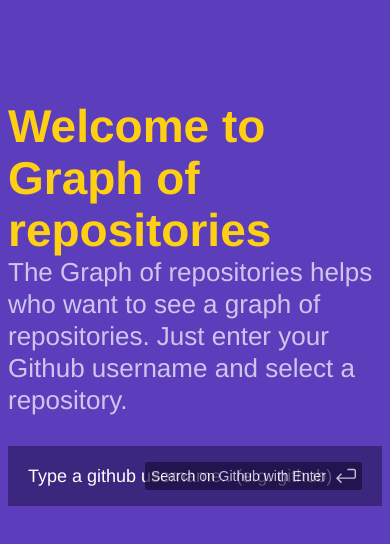
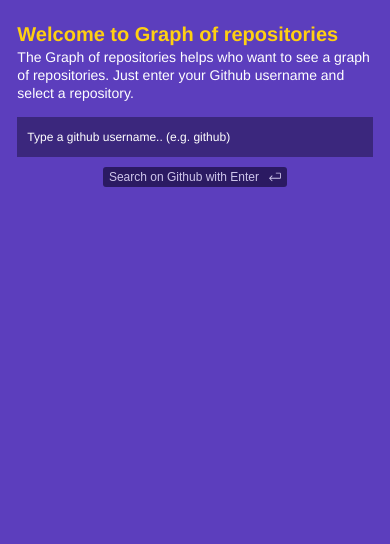
Before and after one commit to volcanioo/tech-assignment, a Vue app: page /#/ in a window 390 px wide. Shown: the top 544 px of the page. Built offline with nearby package versions, Linux system fonts and the light colour scheme.

Commit message:
responsive fixes and first load bug fixed

```diff
--- a/public/index.html
+++ b/public/index.html
@@ -3,7 +3,7 @@
   <head>
     <meta charset="utf-8">
     <meta http-equiv="X-UA-Compatible" content="IE=edge">
-    <meta name="viewport" content="width=device-width,initial-scale=1.0">
+    <meta name="viewport" content="width=device-width, initial-scale=1.0, maximum-scale=1.0, user-scalable=no" />
     <link rel="icon" href="<%= BASE_URL %>favicon.ico">
     <title>tech-assignment</title>
   </head>
--- a/src/assets/style.scss
+++ b/src/assets/style.scss
@@ -1,7 +1,34 @@
+@mixin breakpoint($class) {
+    @if $class==xs {
+        @media (max-width: 578px) {
+            @content;
+        }
+    } @else if $class==sm {
+        @media (max-width: 768px) {
+            @content;
+        }
+    } @else if $class==md {
+        @media (max-width: 992px) {
+            @content;
+        }
+    } @else if $class==lg {
+        @media (max-width: 1200px) {
+            @content;
+        }
+    }  @else if $class==xl {
+        @media (max-width: 1640px) {
+            @content;
+        }
+    } @else {
+        @warn "Breakpoint mixin supports: xs, sm, md, lg, xl, xxl";
+    }
+}
 body {
     background: #5c3ebd;
 }
 * {
+    scroll-behavior: smooth;
+    -webkit-overflow-scrolling: touch;
     outline: none;
     box-sizing: border-box;
 }
@@ -17,10 +44,35 @@
     font-weight: 700;
     color: #ffd011;
     margin: 0;
+    @include breakpoint(md) {
+        font-size: 36px;
+        line-height: 42px;
+    }
+    @include breakpoint(sm) {
+        font-size: 26px;
+        line-height: 32px;
+    }
+    @include breakpoint(xs) {
+        font-size: 20px;
+        line-height: 28px;
+        font-weight: 900;
+    }
 }
 h2 {
     font-size: 36px;
     line-height: 42px;
+    @include breakpoint(md) {
+        font-size: 26px;
+        line-height: 32px;
+    }
+    @include breakpoint(sm) {
+        font-size: 18px;
+        line-height: 24px;
+    }
+    @include breakpoint(xs) {
+        font-size: 16px;
+        line-height: 20px;
+    }
 }
 p {
     font-size: 26px;
@@ -29,6 +81,22 @@
     color: #fff;
     opacity: .7;
     margin: 0px 0 30px 0;
+    @include breakpoint(md) {
+        font-size: 18px;
+        margin-bottom: 20px;
+        line-height: 22px;
+    }
+    @include breakpoint(sm) {
+        font-size: 16px;
+        margin-bottom: 15px;
+        line-height: 20px;
+    }
+    @include breakpoint(xs) {
+        font-size: 14px;
+        line-height: 18px;
+        font-weight: 500;
+        opacity: 1;
+    }
 }
 
 // Common
@@ -43,6 +111,19 @@
     color: white;
     font-family: inherit;
     line-height: 60px;
+    @include breakpoint(md) {
+        font-size: 14px;
+        height: 50px;
+        line-height: 50px;
+    }
+    @include breakpoint(sm) {
+        font-size: 12px;
+        height: 40px;
+        line-height: 40px;
+    }
+    @include breakpoint(xs) {
+        padding: 0 10px;
+    }
 
     &::placeholder {
         color: #fff;
@@ -60,6 +141,12 @@
         opacity: 1;
         transform: scale(1) translateY(-50%);
     }
+    @include breakpoint(xs) {
+        left: auto;
+        transform: translateY(0%) !important;
+        top: 7px;
+        right: 7px;
+    }
 }
 
 // Repos Part
@@ -68,6 +155,18 @@
     margin: 100px auto 0 auto;
     display: flex;
     flex-direction: column;
+    @include breakpoint(md) {
+        margin: 50px auto 0 auto;
+        max-width: 768px;
+    }
+    @include breakpoint(sm) {
+        margin: 20px auto 0 auto;
+        max-width: 80%;
+    }
+    @include breakpoint(xs) {
+        margin: 20px auto 0 auto;
+        max-width: 95%;
+    }
     .back-button {
         margin-bottom: 10px;
         display: flex;
@@ -81,6 +180,15 @@
         cursor: pointer;
         span {
             margin-left: 10px;
+        }
+        @include breakpoint(md) {
+            font-size: 12px;
+        }
+        img {
+            @include breakpoint(md) {
+                width: 15px;
+                height: 15px;
+            }
         }
     }
     &--username {
@@ -112,13 +220,35 @@
             min-height: 28px;
             border-radius: 3px;
             opacity: .7;
+            white-space: nowrap;
             cursor: pointer;
+            @include breakpoint(md) {
+                font-size: 12px;
+            }
+            @include breakpoint(sm) {
+                right: 10px;
+                min-height: 20px;
+                font-size: 12px;
+            }
+            @include breakpoint(xs) {
+                position: static;
+                transform: none;
+                margin: 10px auto;
+            }
             span {
                 margin-right: 10px;
             }
             img {
                 width: 20px;
                 height: 20px;
+                @include breakpoint(md) {
+                    width: 15px;
+                    height: 15px;
+                }
+                @include breakpoint(sm) {
+                    width: 12px;
+                    height: 12px;
+                }
             }
         }
     }
@@ -128,6 +258,11 @@
             bottom: 12px;
             top: auto;
             transform: none;
+            @include breakpoint(xs) {
+                z-index: 999;
+                background: #3b277d;
+                bottom: 2.5px;
+            }
         }
     }
     &--chart {
@@ -135,6 +270,7 @@
         opacity: 0;
         background: rgba(255, 255, 255, 0);
         transition: all .5s;
+        position: relative;
         &.active {
             margin-top: 10px;
             background: white;
@@ -200,6 +336,23 @@
                 transform: translateY(-50%) rotate(180deg);
             }
         }
+        @include breakpoint(xs) {
+            position: fixed;
+            top: 0;
+            left: 0;
+            width: 100%;
+            height: 100%;
+        }
+        .multiselect__input {
+            @include breakpoint(xs) {
+                font-size: 16px;
+                height: 50px;
+                line-height: 50px;
+            }
+        }
+    }
+    .multiselect__input {
+        border-radius: 0;
     }
     .multiselect__tags {
         &:after {
@@ -234,6 +387,10 @@
             overflow: scroll;
             position: absolute;
             width: 100%;
+            @include breakpoint(xs) {
+                height: 100%;
+                max-height: 100% !important;
+            }
         }
         .multiselect__element, li {
             font-size: 16px;
@@ -266,4 +423,7 @@
             color: #ffcd00;
         }
     }
+    @include breakpoint(xs) {
+        text-align: center;
+    }
 }
--- a/src/views/Home.vue
+++ b/src/views/Home.vue
@@ -5,13 +5,14 @@
       <p>The Graph of repositories helps who want to see a graph of repositories. Just enter your Github username and select a repository.</p>
     </article>
 
-    <form
+    <section
       class="repositories--username"
       :class="{'active': step === 1}">
       <input
         type="text"
         v-model="usernameSearch"
         placeholder="Type a github username.. (e.g. github)"
+        @keypress.enter="getRepos"
         class="repositories--username__input">
       <button
         v-on:click="getRepos"
@@ -24,9 +25,9 @@
         height="25"
         duration="0.2s"
         :class="{active: isReposGetting}"/>
-    </form>
+    </section>
 
-    <form
+    <section
       class="repositories--selectbox"
       :class="{'active': step >= 2}">
       <button
@@ -39,7 +40,7 @@
         label="name"
         v-model="selectedRepostory"
         :options="repos"
-        :placeholder="`Select a repository from ${usernameSearch}'s profile to see the chart of contributors`"
+        :placeholder="`Select a repository from ${usernameSearch}'s profile`"
         :searchable="true"
         @input="getRepoStats">
       </multiselect>
@@ -48,7 +49,7 @@
         height="25"
         duration="0.2s"
         :class="{active: isChartDataRendering}"/>
-    </form>
+    </section>
 
 
     <section class="error" v-if=" errorType !== null " :class="{'warning': errorType === 'empty-profile'}">
@@ -66,7 +67,7 @@
 
     </section>
 
-    <div
+    <section
       class="repositories--chart"
       :class="{'active': step !== 1, 'fill': step === 2}">
       <Chart :chartData="datacollection" :options="chartOptions"></Chart>
@@ -74,7 +75,7 @@
         <h2>No Data</h2>
         <p>Select a repo</p>
       </article>
-    </div>
+    </section>
 
   </div>
 </template>
@@ -142,7 +143,7 @@
     }
   },
   methods: {
-    stepReset: function () {
+    stepReset() {
       this.step = 1;
       this.repos = [];
       this.usernameSearch = '';
@@ -158,7 +159,7 @@
         ]
       };
     },
-    getRepos: function() {
+    getRepos() {
       this.errorType = null;
       this.virtualName = null;
       this.isReposGetting = true;
@@ -168,9 +169,9 @@
           this.isReposGetting = false;
           if (response.data.length > 0) {
             this.repos = response.data;
-            console.log(response.data);
             this.virtualName = response.data.fullName;
             this.step = 2;
+            document.activeElement.blur();
           } else {
             this.errorType = 'empty-profile';
             this.virtualName = this.usernameSearch;
@@ -181,7 +182,7 @@
           this.virtualName = this.usernameSearch;
         })
     },
-    getRepoStats: function (value) {
+    getRepoStats(value) {
       this.errorType = null;
       this.virtualName = '';
       this.isChartDataRendering = true;
```
Also changed, not shown: src/assets/logo.png (deleted).
